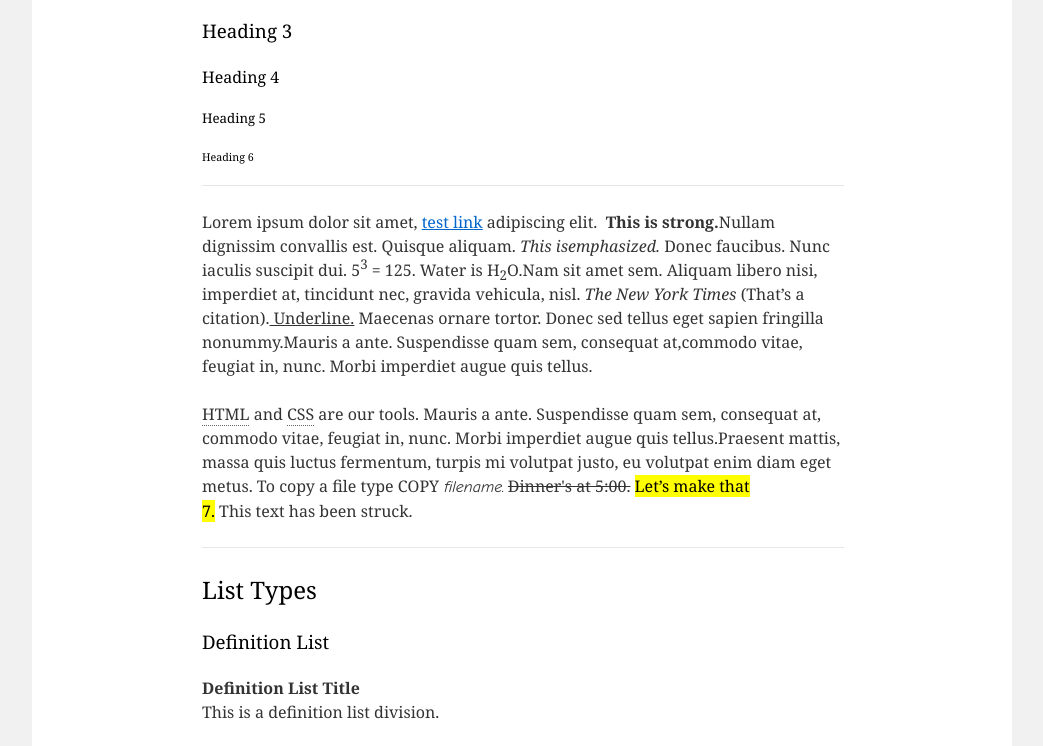
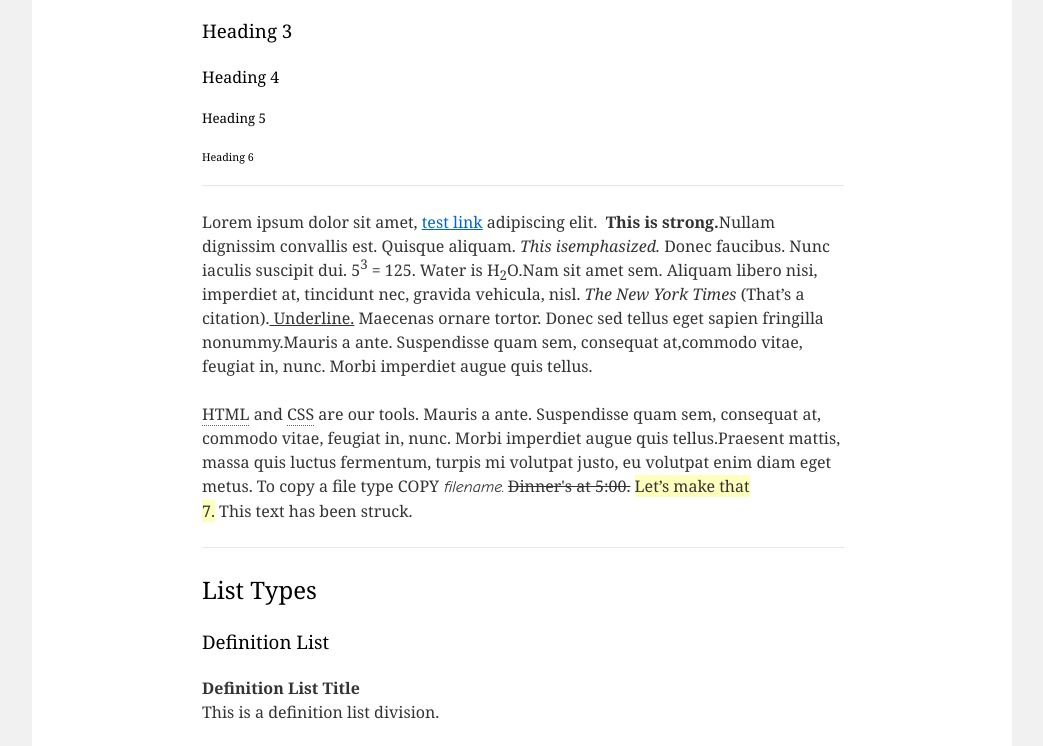
Before and after one commit to Nadyav984/github.oi.HW3-HTML, a plain HTML site: page index.html in a window 1280 px wide. Shown: the part 289-1035 px from the top of the page, without its empty margins (118-1161 px from the left). Drawn offline with Linux system fonts and the light colour scheme.

Commit message:
changed color of mark tekst (Let’s make that 7) - home work#3 is done

```diff
--- a/index.html
+++ b/index.html
@@ -89,7 +89,7 @@
                        quam sem, consequat at, commodo vitae, feugiat in, nunc. Morbi imperdiet augue
                        quis tellus.Praesent mattis, massa quis luctus fermentum, turpis mi volutpat
                        justo, eu volutpat enim diam eget metus. To copy a file type COPY <em><font face="Comic Sans MS">filename.</font></em>
-                       <strike>Dinner's at 5:00.</strike> <mark>Let’s make that 7.</mark> This text has been struck.
+                       <strike>Dinner's at 5:00.</strike> <span style="background: #fdffbd">Let’s make that 7.</span> This text has been struck.
                     </p>
                   </div>
                 <hr>
```
